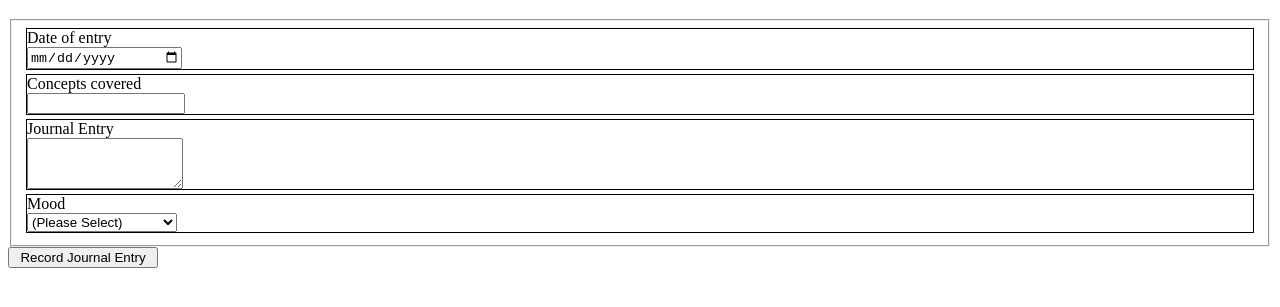
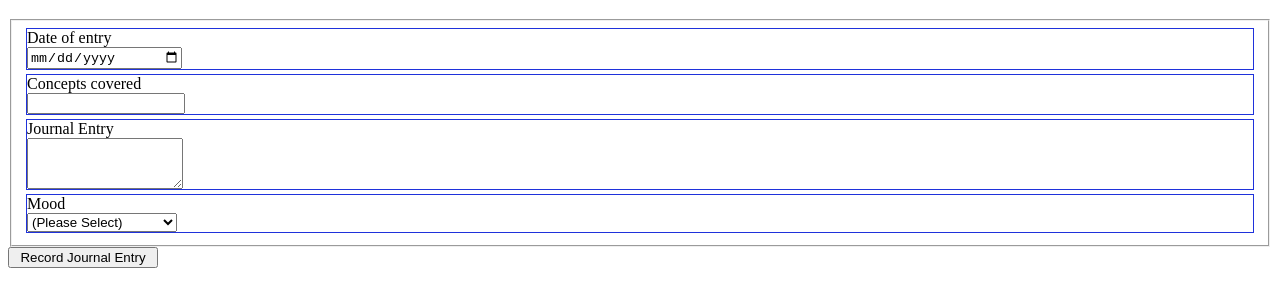
Before and after one commit to CosignMyCodesign/Daily-Journal-3, a plain HTML site: page src/index.html in a window 1280 px wide. Shown: the part 57-364 px from the top of the page. Drawn offline with Linux system fonts and the light colour scheme.

Commit message:
Changed h1 to h2s and h2s to h3s, added very minimal styling

```diff
--- a/src/scripts/journal.js
+++ b/src/scripts/journal.js
@@ -34,8 +34,8 @@ const journalEntries = [
 const makeJournalEntryComponent = (journalEntry) => {
   return `
     <div id="journalEntry">
-      <h1>${journalEntry.concept}</h1>
-      <h2>${journalEntry.date}</h2>
+      <h2>${journalEntry.concept}</h2>
+      <h3>${journalEntry.date}</h3>
       <p>${journalEntry.entry}</p>
       <p>${journalEntry.mood}</p>
     </div>
--- a/src/styles/journal.css
+++ b/src/styles/journal.css
@@ -6,28 +6,28 @@ fieldset {
 .dateDiv {
   display: flex;
   flex-direction: column;
-  border: 1px solid black;
+  border: 1px solid rgb(31, 50, 219);
   margin: 2px
 }
 
 .conceptsDiv {
   display: flex;
   flex-direction: column;
-  border: 1px solid black;
+  border: 1px solid rgb(31, 50, 219);
   margin: 2px
 }
 
 .journalDiv {
   display: flex;
   flex-direction: column;
-  border: 1px solid black;
+  border: 1px solid rgb(31, 50, 219);
   margin: 2px
 }
 
 .moodDiv {
   display: flex;
   flex-direction: column;
-  border: 1px solid black;
+  border: 1px solid rgb(31, 50, 219);
   margin: 2px
 }
 
```
